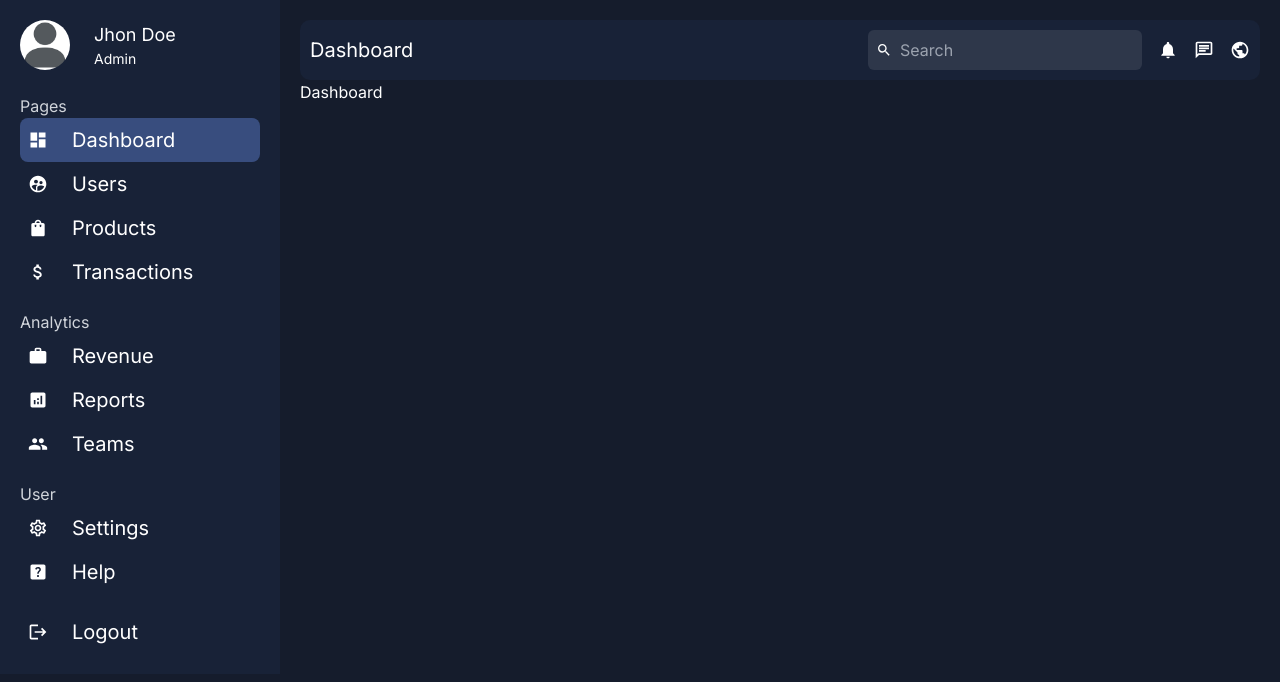
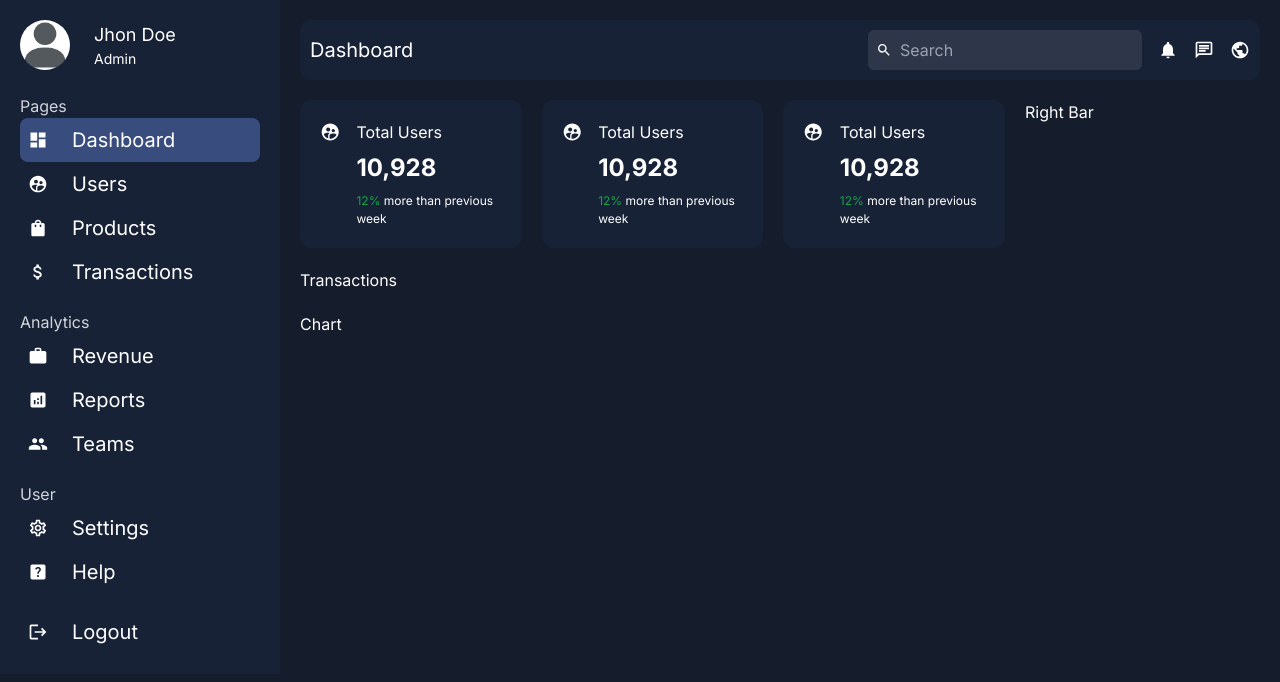
Before and after one commit to Hridoy-Rahman/next-dashboard, a Next.js app: page /dashboard in a window 1280 px wide. Shown: the top 682 px of the page. Built offline with nearby package versions, Linux system fonts and the light colour scheme.

Commit message:
total user card added

```diff
--- a/app/dashboard/page.jsx
+++ b/app/dashboard/page.jsx
@@ -1,11 +1,28 @@
-import React from 'react';
+import React from "react";
+import Card from "../ui/dashboard/card/card";
+import Transactions from "../ui/dashboard/transaction/transaction";
+import Chart from "../ui/dashboard/chart/chart";
+import RightBar from "../ui/dashboard/rightBar/rightBar";
+import styles from "../ui/dashboard/dashboard.module.css";
 
 const Dashboard = () => {
   return (
-    <div>
-      Dashboard
+    <div className={styles.wraper}>
+      <div className={styles.main}>
+        <div className={styles.cards}>
+          <Card />
+          <Card />
+          <Card />
+        </div>
+        <Transactions />
+        <Chart />
+      </div>
+      <div className="flex-1">
+        <RightBar />
+      </div>
     </div>
   );
 };
 
-export default Dashboard;Dashboard
+export default Dashboard;
+Dashboard;
--- /dev/null
+++ b/app/ui/dashboard/card/card.jsx
@@ -0,0 +1,17 @@
+import React from 'react';
+import { MdSupervisedUserCircle } from 'react-icons/md';
+
+const Card = () => {
+    return (
+        <div className='flex gap-4 bg-[#182237] rounded-xl p-5 hover:bg-[#384d7e] w-full'>
+            <MdSupervisedUserCircle size={24}/>
+            <div>
+                <h1 className='text-md mb-2'>Total Users</h1>
+                <h1 className='text-2xl font-bold mb-2'>10,928</h1>
+                <h1 className='text-[12px]'> <span className='text-green-600'>12%</span> more than previous week</h1>
+            </div>
+        </div>
+    );
+};
+
+export default Card;
--- /dev/null
+++ b/app/ui/dashboard/chart/chart.jsx
@@ -0,0 +1,11 @@
+import React from 'react';
+
+const Chart = () => {
+    return (
+        <div>
+            Chart
+        </div>
+    );
+};
+
+export default Chart;
--- a/app/ui/dashboard/dashboard.module.css
+++ b/app/ui/dashboard/dashboard.module.css
@@ -12,3 +12,20 @@
  flex: 4;
  padding: 20px;
 }
+
+.wraper{
+    display: flex;
+    gap: 20px;
+    margin-top: 20px;
+}
+.main{
+    display: flex;
+    flex: 3;
+    flex-direction: column;
+    gap: 20px;
+}
+.cards{
+    display: flex;
+    justify-content: space-between;
+    gap: 20px;
+}
--- /dev/null
+++ b/app/ui/dashboard/rightBar/rightBar.jsx
@@ -0,0 +1,11 @@
+import React from 'react';
+
+const RightBar = () => {
+    return (
+        <div>
+            Right Bar
+        </div>
+    );
+};
+
+export default RightBar;
--- /dev/null
+++ b/app/ui/dashboard/transaction/transaction.jsx
@@ -0,0 +1,11 @@
+import React from 'react';
+
+const Transactions = () => {
+    return (
+        <div>
+            Transactions
+        </div>
+    );
+};
+
+export default Transactions;
```
